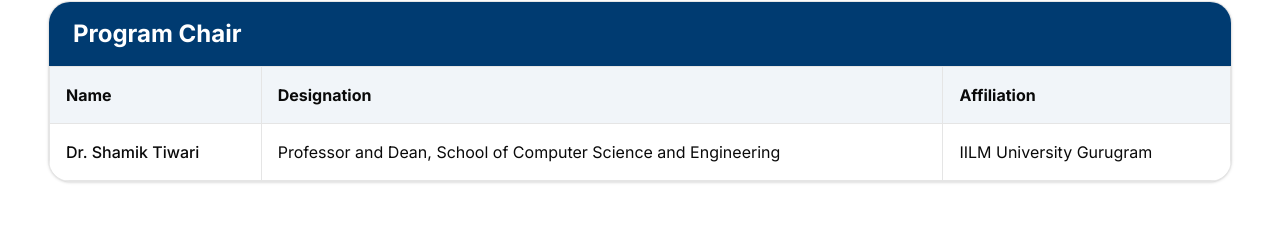
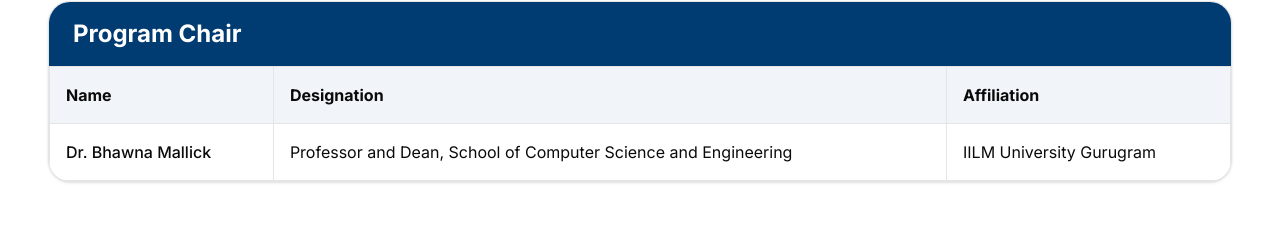
Before and after one commit to abhiseksharma/ICFCINT, a Next.js app: page /committee in a window 1280 px wide. Shown: the part 637-868 px from the top of the page. Built offline with nearby package versions, Linux system fonts and the light colour scheme.

Commit message:
Program Chair name Changed

```diff
--- a/app/committee/page.tsx
+++ b/app/committee/page.tsx
@@ -60,7 +60,7 @@ import Container from "@/components/ui/container";
 
   const programChairs = [
     {
-      name: "Dr. Shamik Tiwari",
+      name: "Dr. Bhawna Mallick",
       designation: "Professor and Dean, School of Computer Science and Engineering",
       organization: "IILM University Gurugram",
       image: "/images/profile-placeholder.jpg",
```
